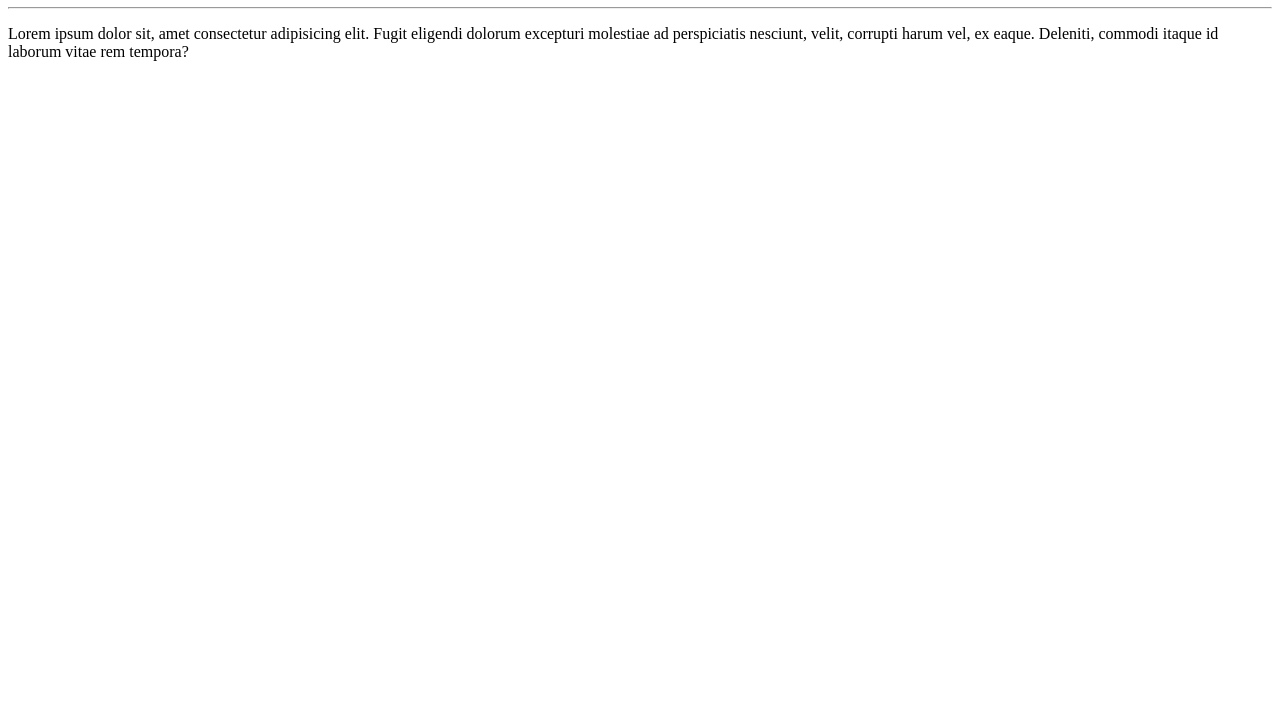
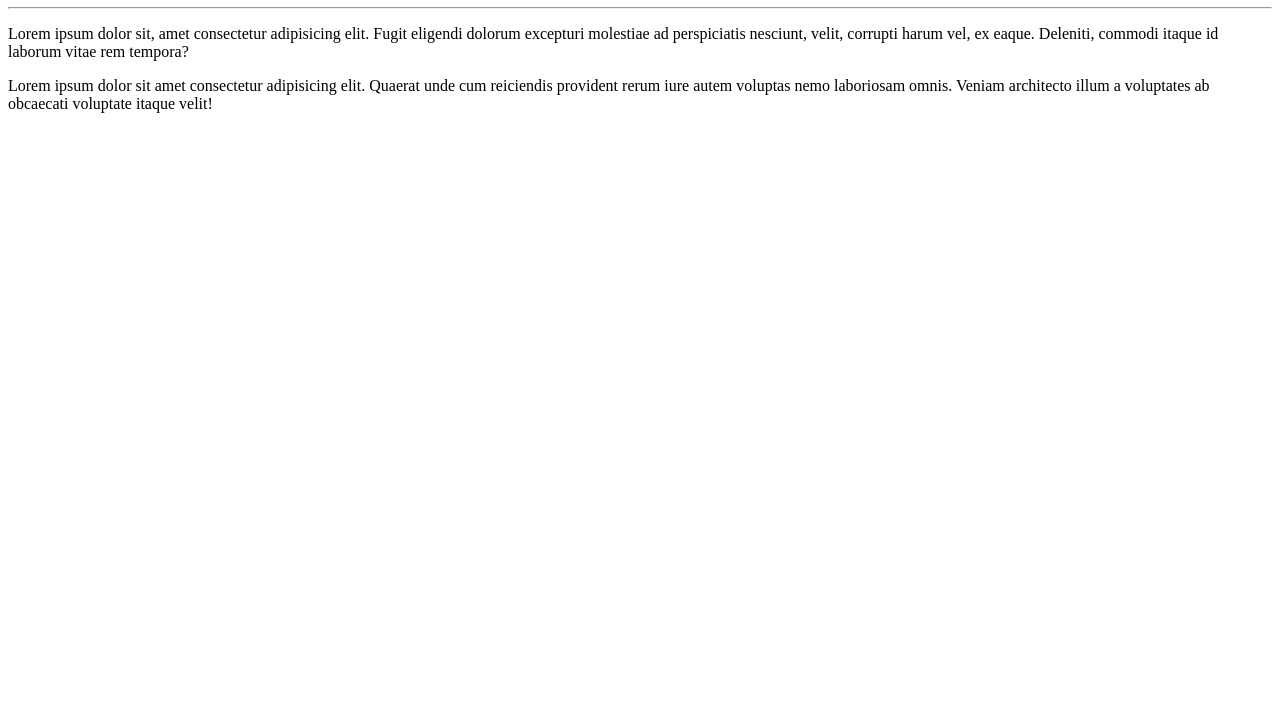
Before and after one commit to andreluisabreu/Ola-Mundo, a plain HTML site: page site-exemplo/index.html in a window 1280 px wide. Shown: the part 73-800 px from the top of the page. Drawn offline with Linux system fonts and the light colour scheme.

Commit message:
adicionei um paragráfo.

```diff
--- a/site-exemplo/index.html
+++ b/site-exemplo/index.html
@@ -10,5 +10,6 @@
     <hr>
     <p>Lorem ipsum dolor sit, amet consectetur adipisicing elit. Fugit eligendi dolorum excepturi molestiae ad perspiciatis nesciunt, velit, corrupti harum vel, ex eaque. Deleniti, commodi itaque id laborum vitae rem tempora?
     </p>
+    <p>Lorem ipsum dolor sit amet consectetur adipisicing elit. Quaerat unde cum reiciendis provident rerum iure autem voluptas nemo laboriosam omnis. Veniam architecto illum a voluptates ab obcaecati voluptate itaque velit!</p>
 </body>
 </html>
```
